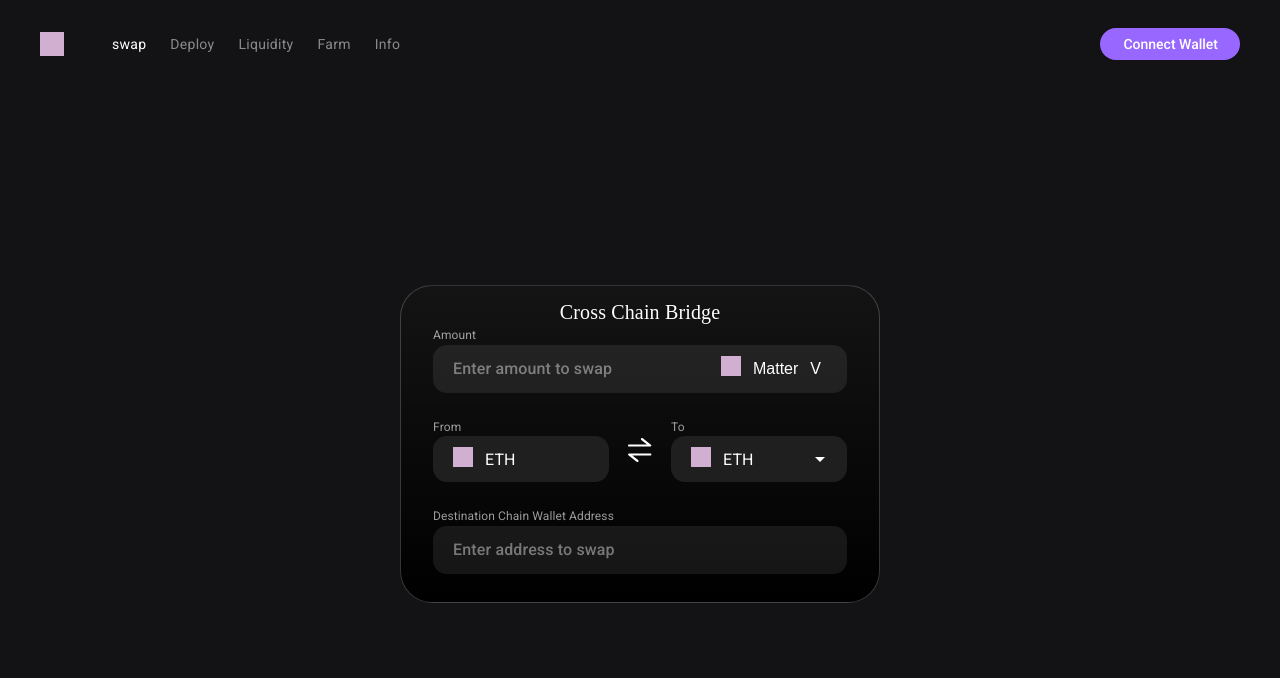
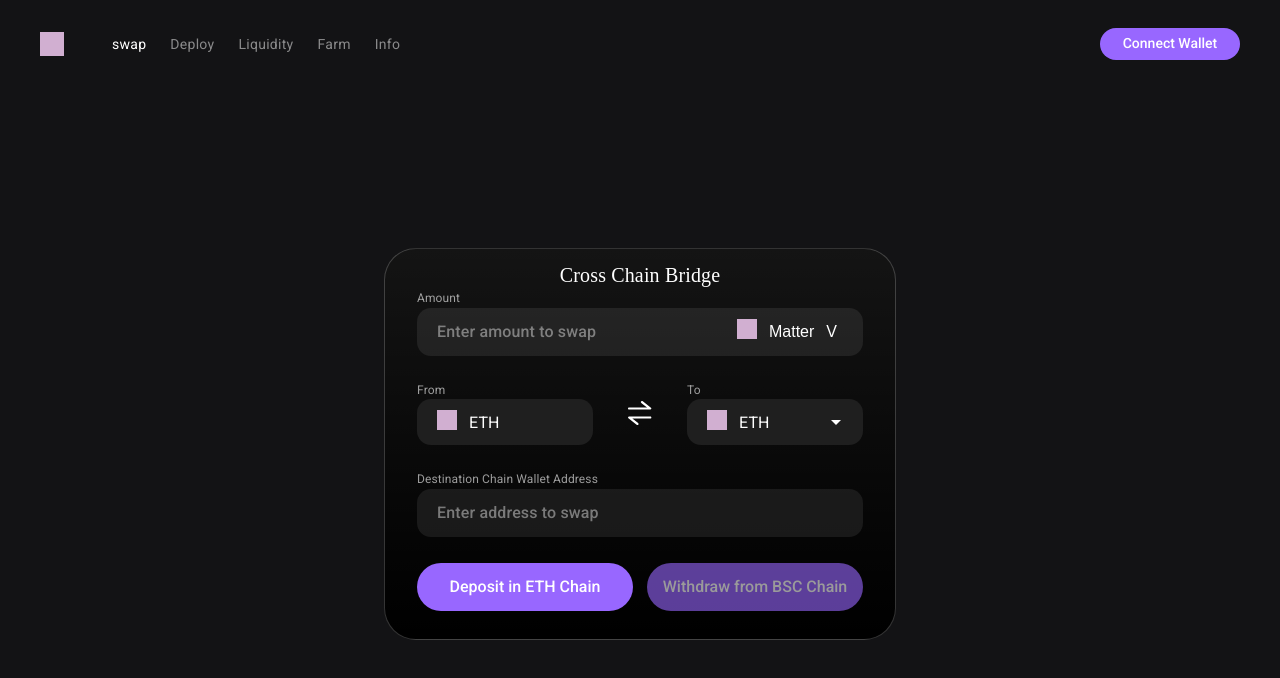
Before and after one commit to chainswap/info, a React (Create React App) app: page /#/swap in a window 1280 px wide. Shown: the top 678 px of the page. Built offline with nearby package versions, Linux system fonts and the light colour scheme.

Commit message:
deposit and withdraw button

```diff
--- a/src/components/Button/Button.tsx
+++ b/src/components/Button/Button.tsx
@@ -18,8 +18,6 @@ const useStyles = makeStyles({
     height: (props: Props) => (props.size === 'large' ? 48 : 32),
     background: '#9867FF',
     color: '#fff',
-    padding: (props: Props) => (props.size === 'large' ? '14px 24px' : '7px 22px 6px 23px'),
-    // padding: '14px 24px',
     textAlign: 'center',
     fontSize: (props: Props) => (props.size === 'large' ? 16 : 14),
     fontFamily: 'Roboto',
--- a/src/components/Header/Header.tsx
+++ b/src/components/Header/Header.tsx
@@ -74,7 +74,7 @@ export default function Header() {
           </StyledNavLink>
         </HeaderLinks>
       </RowFixed>
-      <Button size="small" width={'140'} onClick={toggleWalletModal}>
+      <Button size="small" width={'140px'} onClick={toggleWalletModal}>
         Connect Wallet
       </Button>
     </HeaderFrame>
--- a/src/pages/AppBody.tsx
+++ b/src/pages/AppBody.tsx
@@ -3,8 +3,8 @@ import { styled } from '@material-ui/styles'
 
 export const BodyWrapper = styled('div')({
   position: 'relative',
-  maxWidth: 480,
-  width: 480,
+  maxWidth: 512,
+  width: 512,
   borderRadius: 32,
   background: 'linear-gradient(180deg, rgba(255, 255, 255, 0.08) 0%, rgba(255, 255, 255, 0) 100%), #000000',
   padding: '12px 32px 28px',
--- a/src/pages/Swap/Swap.tsx
+++ b/src/pages/Swap/Swap.tsx
@@ -9,6 +9,7 @@ import WalletModal from '../../components/WalletModal'
 import { styled } from '@material-ui/styles'
 import Input from '../../components/Input/Input'
 import Column from '../../components/Column/index'
+import { RowBetween } from '../../components/Row/index'
 
 const AppBodyGrid = styled('div')({
   display: 'grid',
@@ -17,8 +18,11 @@ const AppBodyGrid = styled('div')({
 
 export default function Swap() {
   const account = true
+  // Todo: const { account } = useActiveWeb3React()
+
   const [address, setAddress] = useState('')
-  // Todo: const { account } = useActiveWeb3React()
+  const [fromCurrency, setFromCurrency] = useState('ETH')
+  const [toCurrency, setToCurrency] = useState('BSC')
 
   // toggle wallet when disconnected
   const toggleWalletModal = useWalletModalToggle()
@@ -30,20 +34,31 @@ export default function Swap() {
         <AppBodyGrid>
           <CurrencyInputPanel />
           <CurrencySelectPanel />
-          <Column>
+
           {!account ? (
             <Button size="large" onClick={toggleWalletModal}>
               Connect Wallet
             </Button>
           ) : (
+            <>
+              <Column>
                 <Input
                   label={'Destination Chain Wallet Address'}
                   value={address}
                   placeholder={'Enter address to swap'}
                   onChange={(e) => setAddress(e.currentTarget.value)}
                 />
+              </Column>
+              <RowBetween>
+                <Button size="large" width="216px">
+                  Deposit in {fromCurrency} Chain
+                </Button>
+                <Button size="large" width="216px" disabled>
+                  Withdraw from {toCurrency} Chain
+                </Button>
+              </RowBetween>
+            </>
           )}
-          </Column>
         </AppBodyGrid>
       </AppBody>
       <WalletModal />
```
Lines whose indentation alone changed are shown as unchanged.
